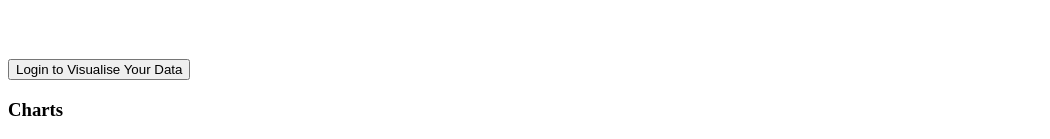
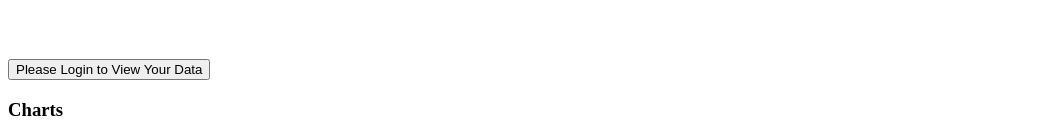
Before and after one commit to ashzhang1/SpotiPie, a React (Vite) app in the folder SpotiPie/: page /test in a window 1280 px wide. Shown: the part 144-283 px from the top of the page, without its empty margins (0-1050 px from the left). Built offline with nearby package versions, Linux system fonts and the light colour scheme; the HTML template or start-up script is replaced by a standard one.

Commit message:
altered proceed button to have different messages

```diff
--- a/SpotiPie/src/components/ProceedMessageButton.jsx
+++ b/SpotiPie/src/components/ProceedMessageButton.jsx
@@ -14,9 +14,20 @@ export default function ProceedMessageButton(props) {
     }
   };
 
+  let message = "";
+  if (props.loadingStatus === "" && props.tokenReady === "true") {
+    message = "Visualise Your Data Now";
+  } else if (props.loadingStatus === "loading" && props.tokenReady === "true") {
+    message = "Loading...";
+  } else if (props.loadingStatus === "completed" && props.tokenReady === "true") {
+    message = "Scroll Down to View Your Data";
+  } else if (props.tokenReady === 'false') {
+    message = "Please Login to View Your Data";
+  }
+
   return (
     <div className='proceed--message--container'>
-        <button className='proceed--message--button' onClick={handleClick}>{props.message}</button>
+        <button className='proceed--message--button' onClick={handleClick}>{message}</button>
         <img className="arrow--svg" src={arrow}/>
     </div>
   )
--- a/SpotiPie/src/pages/VisualisationsPage.jsx
+++ b/SpotiPie/src/pages/VisualisationsPage.jsx
@@ -188,8 +188,8 @@ export default function VisualisationsPage() {
           <div className='visualisations--page--title--container'>
             <h1 className='visualisations--page--title'>Interpreting Your Spotify Data</h1>
               {token ?
-                <ProceedMessageButton handleClick={async () => await fetchData()} message={loading==="loading" ? "Loading..." : "Visualise Your Data Now"}/> :
-                <ProceedMessageButton message="Login to Visualise Your Data"/>
+                <ProceedMessageButton handleClick={async () => await fetchData()} loadingStatus={loading} tokenReady='true'/> :
+                <ProceedMessageButton loadingStatus={loading} tokenReady='false'/>
               }
           </div>
           <div className='all--cards--container'>
```
Also changed, not shown: SpotiPie/src/styles/index.css (line endings or trailing spaces).
